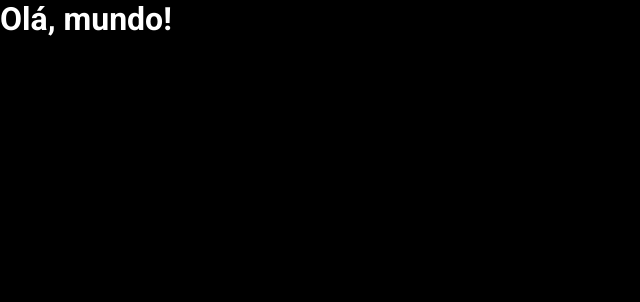
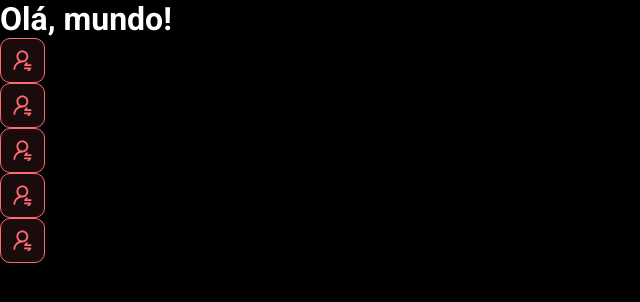
Before and after one commit to renanbarhbosa/dsmeta-project, a React (Vite) app in the folder frontend/: page / in a window 1280 px wide. Shown: the top 302 px of the page, without its empty margins (0-640 px from the left). Built offline with nearby package versions, Linux system fonts and the light colour scheme.

Commit message:
First component

```diff
--- a/frontend/src/App.tsx
+++ b/frontend/src/App.tsx
@@ -1,6 +1,15 @@
+import NotificationButton from "./components/NotificationButton"
+
 function App() {
   return (
-    <h1>Olá, mundo!</h1>
+    <>
+      <h1>Olá, mundo!</h1>
+      <NotificationButton />
+      <NotificationButton />
+      <NotificationButton />
+      <NotificationButton />
+      <NotificationButton />
+    </>
   )
 }
 
--- a/frontend/src/components/NotificationButton/index.tsx
+++ b/frontend/src/components/NotificationButton/index.tsx
@@ -1,6 +1,12 @@
+import icon from '../../assets/img/notification-icon.svg'
+
+import './styles.css'
+
 function NotificationButton() {
     return (
-        <h1>Olá, mundo!</h1>
+        <div className="dsmeta-red-btn">
+            <img src={icon} alt='Notificar' />
+        </div>
     )
 }
 
--- /dev/null
+++ b/frontend/src/components/NotificationButton/styles.css
@@ -0,0 +1,15 @@
+.dsmeta-red-btn {
+    height: 45px;
+    width: 45px;
+    background: rgba(255, 107, 114, 0.1);
+    border: 1px solid #FF6B72;
+    border-radius: 10px;
+    display: flex;
+    align-items: center;
+    justify-content: center;
+    cursor: pointer;
+}
+
+.dsmeta-red-btn img {
+    width: 19px;
+}
```
